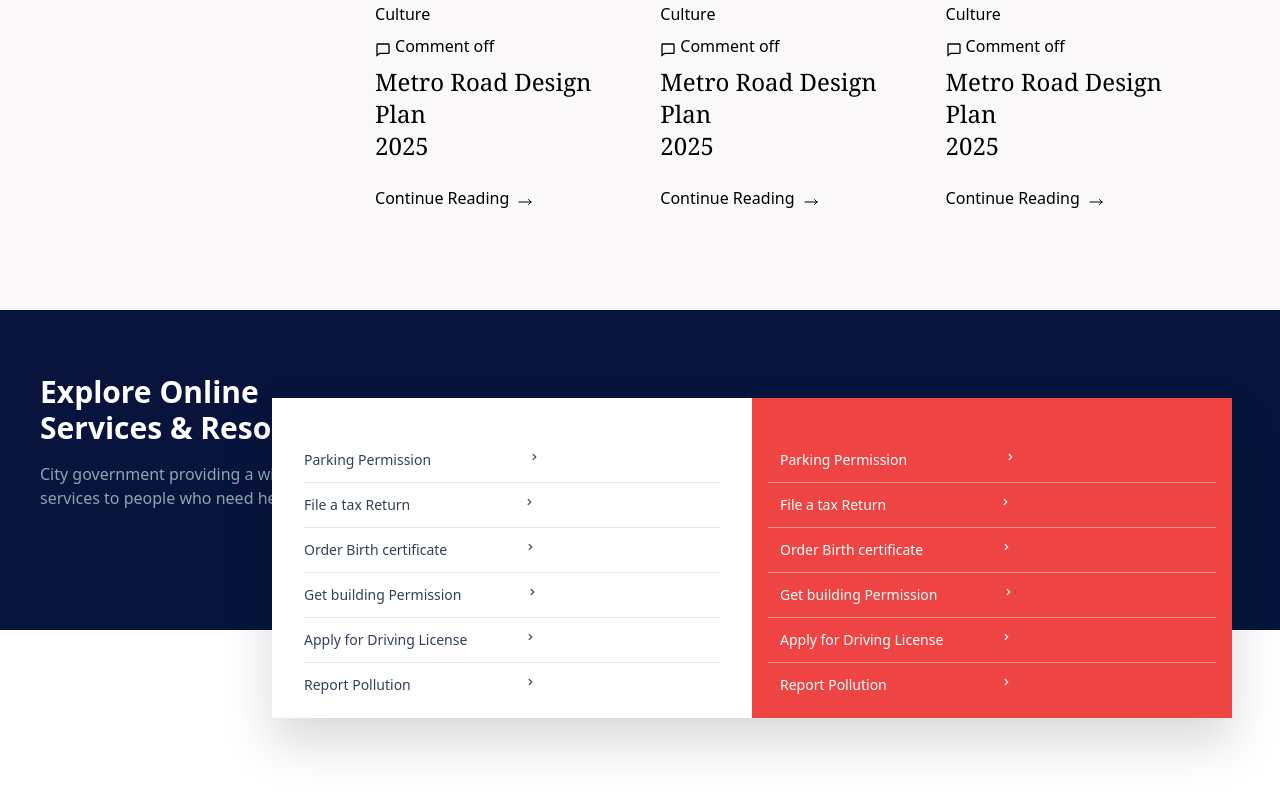
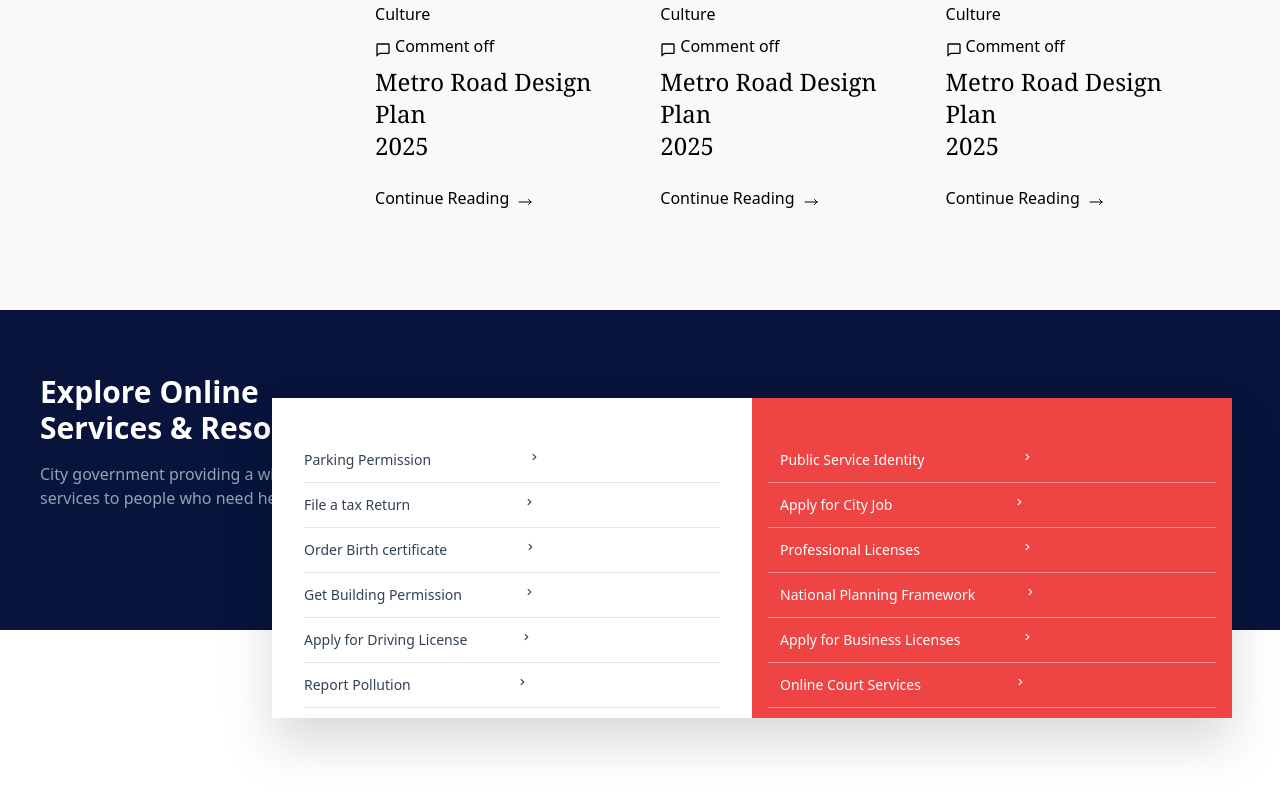
Before and after one commit to fufex3934/frontend, a React (Vite) app: page / in a window 1280 px wide. Shown: the part 4137-4929 px from the top of the page. Built offline with nearby package versions, Linux system fonts and the light colour scheme.

Commit message:
finish online services

```diff
--- a/src/components/body/OnlineService.jsx
+++ b/src/components/body/OnlineService.jsx
@@ -3,18 +3,32 @@ import { BiChevronRight, BiRightArrowAlt } from 'react-icons/bi';
 import './css/OnlineService.css';
 
 const OnlineService = () => {
-  const [hoveredIndex, setHoveredIndex] = useState(null);
+  const [leftHoveredIndex, setLeftHoveredIndex] = useState(null);
+  const [rightHoveredIndex, setRightHoveredIndex] = useState(null);
 
-  const handleHover = (index) => {
-    setHoveredIndex(index);
+  const handleLeftHover = (index) => {
+    setLeftHoveredIndex(index);
+  };
+
+  const handleRightHover = (index) => {
+    setRightHoveredIndex(index);
   };
 
   const handleLeave = () => {
-    setHoveredIndex(null);
+    setLeftHoveredIndex(null);
+    setRightHoveredIndex(null);
   };
 
-  const renderIcon = (index) => {
-    if (hoveredIndex === index) {
+  const renderLeftIcon = (index) => {
+    if (leftHoveredIndex === index) {
+      return <BiRightArrowAlt className="ml-24 mt-auto" />;
+    } else {
+      return <BiChevronRight className="ml-24 mt-auto" />;
+    }
+  };
+
+  const renderRightIcon = (index) => {
+    if (rightHoveredIndex === index) {
       return <BiRightArrowAlt className="ml-24 mt-auto" />;
     } else {
       return <BiChevronRight className="ml-24 mt-auto" />;
@@ -22,9 +36,9 @@ const OnlineService = () => {
   };
 
   return (
-    <div className="bg-[#08143c] h-80 w-screen ">
-      <div className="px-10 py-16  ">
-        <p className="text-white text-3xl font-bold ">
+    <div className="bg-[#08143c] h-80 w-screen">
+      <div className="px-10 py-16">
+        <p className="text-white text-3xl font-bold">
           Explore Online <br />
           Services & Resource
         </p>
@@ -33,131 +47,107 @@ const OnlineService = () => {
           services to people who need help
         </p>
       </div>
-      <div className="flex relative -top-44  h-80 w-[120vh] float-right mr-12 drop-shadow-2xl">
+      <div className="flex relative -top-44 h-80 w-[120vh] float-right mr-12 drop-shadow-2xl">
         {/* left div */}
         <div className="bg-white h-80 w-[60vh] py-10 px-8">
           <span
             className={`flex text-slate-700 whitespace-nowrap hover:text-red-500 hover:shadow-sm py-3 border-b-[1px] hover:cursor-pointer text-sm font-medium`}
-            onMouseEnter={() => handleHover(0)}
+            onMouseEnter={() => handleLeftHover(0)}
             onMouseLeave={handleLeave}
           >
             Parking Permission
-            <span className={`icon-transition ${hoveredIndex === 0 ? 'animate-icon' : ''}`}>{renderIcon(0)}</span>
+            <span className={`icon-transition ${leftHoveredIndex === 0 ? 'animate-icon' : ''}`}>{renderLeftIcon(0)}</span>
           </span>
           <span
             className={`flex text-slate-700 whitespace-nowrap hover:text-red-500 hover:shadow-sm py-3 border-b-[1px] hover:cursor-pointer text-sm font-medium`}
-            onMouseEnter={() => handleHover(1)}
+            onMouseEnter={() => handleLeftHover(1)}
             onMouseLeave={handleLeave}
           >
             File a tax Return
-            <span className={`ml-4 icon-transition ${hoveredIndex === 1 ? 'animate-icon' : ''}`}>{renderIcon(1)}</span>
+            <span className={`ml-4 icon-transition ${leftHoveredIndex === 1 ? 'animate-icon' : ''}`}>{renderLeftIcon(1)}</span>
           </span>
           <span
             className={`flex text-slate-700 whitespace-nowrap hover:text-red-500 hover:shadow-sm py-3 border-b-[1px] hover:cursor-pointer text-sm font-medium`}
-            onMouseEnter={() => handleHover(2)}
+            onMouseEnter={() => handleLeftHover(2)}
             onMouseLeave={handleLeave}
           >
             Order Birth certificate
-            <span className={`-ml-5 icon-transition ${hoveredIndex === 2 ? 'animate-icon' : ''}`}>{renderIcon(2)}</span>
+            <span className={`-ml-5 icon-transition ${leftHoveredIndex === 2 ? 'animate-icon' : ''}`}>{renderLeftIcon(2)}</span>
           </span>
           <span
             className={`flex text-slate-700 whitespace-nowrap hover:text-red-500 hover:shadow-sm py-3 border-b-[1px] hover:cursor-pointer text-sm font-medium`}
-            onMouseEnter={() => handleHover(3)}
+            onMouseEnter={() => handleLeftHover(3)}
             onMouseLeave={handleLeave}
           >
-            Get building Permission
-            <span className={`-ml-8 icon-transition ${hoveredIndex === 3 ? 'animate-icon' : ''}`}>{renderIcon(3)}</span>
+            Get Building Permission
+            <span className={`-ml-9 icon-transition ${leftHoveredIndex === 3 ? 'animate-icon' : ''}`}>{renderLeftIcon(3)}</span>
           </span>
           <span
             className={`flex text-slate-700 whitespace-nowrap hover:text-red-500 hover:shadow-sm py-3 border-b-[1px] hover:cursor-pointer text-sm font-medium`}
-            onMouseEnter={() => handleHover(4)}
+            onMouseEnter={() => handleLeftHover(4)}
             onMouseLeave={handleLeave}
           >
             Apply for Driving License
-            <span className={`-ml-10 icon-transition ${hoveredIndex === 4 ? 'animate-icon' : ''}`}>{renderIcon(4)}</span>
+            <span className={`-ml-11 icon-transition ${leftHoveredIndex === 4 ? 'animate-icon' : ''}`}>{renderLeftIcon(4)}</span>
           </span>
           <span
-            className={`flex text-slate-700 whitespace-nowrap hover:text-red-500 hover:shadow-sm py-3  hover:cursor-pointer text-sm font-medium`}
-            onMouseEnter={() => handleHover(5)}
+            className={`flex text-slate-700 whitespace-nowrap hover:text-red-500 hover:shadow-sm py-3 border-b-[1px] hover:cursor-pointer text-sm font-medium`}
+            onMouseEnter={() => handleLeftHover(5)}
             onMouseLeave={handleLeave}
           >
             Report Pollution
-            <span className={`ml-4 pb-5 icon-transition ${hoveredIndex === 5 ? 'animate-icon' : ''}`}>{renderIcon(5)}</span>
+            <span className={`ml-2 icon-transition ${leftHoveredIndex === 5 ? 'animate-icon' : ''}`}>{renderLeftIcon(5)}</span>
           </span>
         </div>
         {/* right div  */}
         <div className="bg-red-500 h-80 w-[60vh] py-10 px-4">
-        <span
-            className={`flex text-white
-            whitespace-nowrap hover:text-slate-700
-             hover:shadow-sm py-3 border-b-[1px]
-             hover:bg-white px-3 border-white/40
-              hover:cursor-pointer text-sm font-medium`}
-            onMouseEnter={() => handleHover(0)}
+          <span
+            className={`flex text-white whitespace-nowrap hover:text-slate-700 hover:shadow-sm py-3 border-b-[1px] hover:bg-white px-3 border-white/40 hover:cursor-pointer text-sm font-medium`}
+            onMouseEnter={() => handleRightHover(0)}
             onMouseLeave={handleLeave}
           >
-            Parking Permission
-            <span className={`icon-transition ${hoveredIndex === 0 ? 'animate-icon' : ''}`}>{renderIcon(0)}</span>
+            Public Service Identity
+            <span className={`icon-transition ${rightHoveredIndex === 0 ? 'animate-icon' : ''}`}>{renderRightIcon(0)}</span>
           </span>
           <span
-            className={`flex text-white
-            whitespace-nowrap hover:text-slate-700
-             hover:shadow-sm py-3 border-b-[1px]
-             hover:bg-white px-3 border-white/40
-              hover:cursor-pointer text-sm font-medium`}
-            onMouseEnter={() => handleHover(1)}
+            className={`flex text-white whitespace-nowrap hover:text-slate-700 hover:shadow-sm py-3 border-b-[1px] hover:bg-white px-3 border-white/40 hover:cursor-pointer text-sm font-medium`}
+            onMouseEnter={() => handleRightHover(1)}
             onMouseLeave={handleLeave}
           >
-            File a tax Return
-            <span className={`ml-4 icon-transition ${hoveredIndex === 1 ? 'animate-icon' : ''}`}>{renderIcon(1)}</span>
+            Apply for City Job
+            <span className={`ml-6 icon-transition ${rightHoveredIndex === 1 ? 'animate-icon' : ''}`}>{renderRightIcon(1)}</span>
           </span>
           <span
-            className={`flex text-white
-            whitespace-nowrap hover:text-slate-700
-             hover:shadow-sm py-3 border-b-[1px]
-             hover:bg-white px-3 border-white/40
-              hover:cursor-pointer text-sm font-medium`}
-            onMouseEnter={() => handleHover(2)}
+            className={`flex text-white whitespace-nowrap hover:text-slate-700 hover:shadow-sm py-3 border-b-[1px] hover:bg-white px-3 border-white/40 hover:cursor-pointer text-sm font-medium`}
+            onMouseEnter={() => handleRightHover(2)}
             onMouseLeave={handleLeave}
           >
-            Order Birth certificate
-            <span className={`-ml-5 icon-transition ${hoveredIndex === 2 ? 'animate-icon' : ''}`}>{renderIcon(2)}</span>
+            Professional Licenses
+            <span className={`ml-1 icon-transition ${rightHoveredIndex === 2 ? 'animate-icon' : ''}`}>{renderRightIcon(2)}</span>
           </span>
           <span
-            className={`flex text-white
-            whitespace-nowrap hover:text-slate-700
-             hover:shadow-sm py-3 border-b-[1px]
-             hover:bg-white px-3 border-white/40
-              hover:cursor-pointer text-sm font-medium`}
-            onMouseEnter={() => handleHover(3)}
+            className={`flex text-white whitespace-nowrap hover:text-slate-700 hover:shadow-sm py-3 border-b-[1px] hover:bg-white px-3 border-white/40 hover:cursor-pointer text-sm font-medium`}
+            onMouseEnter={() => handleRightHover(3)}
             onMouseLeave={handleLeave}
           >
-            Get building Permission
-            <span className={`-ml-8 icon-transition ${hoveredIndex === 3 ? 'animate-icon' : ''}`}>{renderIcon(3)}</span>
+            National Planning Framework
+            <span className={`-ml-12 icon-transition ${rightHoveredIndex === 3 ? 'animate-icon' : ''}`}>{renderRightIcon(3)}</span>
           </span>
           <span
-            className={`flex text-white
-            whitespace-nowrap hover:text-slate-700
-             hover:shadow-sm py-3 border-b-[1px]
-             hover:bg-white px-3 border-white/40
-              hover:cursor-pointer text-sm font-medium`}
-            onMouseEnter={() => handleHover(4)}
+            className={`flex text-white whitespace-nowrap hover:text-slate-700 hover:shadow-sm py-3 border-b-[1px] hover:bg-white px-3 border-white/40 hover:cursor-pointer text-sm font-medium`}
+            onMouseEnter={() => handleRightHover(4)}
             onMouseLeave={handleLeave}
           >
-            Apply for Driving License
-            <span className={`-ml-10 icon-transition ${hoveredIndex === 4 ? 'animate-icon' : ''}`}>{renderIcon(4)}</span>
+            Apply for Business Licenses
+            <span className={`-ml-9 icon-transition ${rightHoveredIndex === 4 ? 'animate-icon' : ''}`}>{renderRightIcon(4)}</span>
           </span>
           <span
-            className={`flex text-white
-            whitespace-nowrap hover:text-slate-700
-             hover:shadow-sm py-3
-             hover:bg-white px-3
-              hover:cursor-pointer text-sm font-medium`}
-            onMouseEnter={() => handleHover(5)}
+            className={`flex text-white whitespace-nowrap hover:text-slate-700 hover:shadow-sm py-3 border-b-[1px] hover:bg-white px-3 border-white/40 hover:cursor-pointer text-sm font-medium`}
+            onMouseEnter={() => handleRightHover(5)}
             onMouseLeave={handleLeave}
           >
-            Report Pollution
-            <span className={`ml-4  icon-transition ${hoveredIndex === 5 ? 'animate-icon' : ''}`}>{renderIcon(5)}</span>
+            Online Court Services
+            <span className={`-ml-1 icon-transition ${rightHoveredIndex === 5 ? 'animate-icon' : ''}`}>{renderRightIcon(5)}</span>
           </span>
         </div>
       </div>
```
